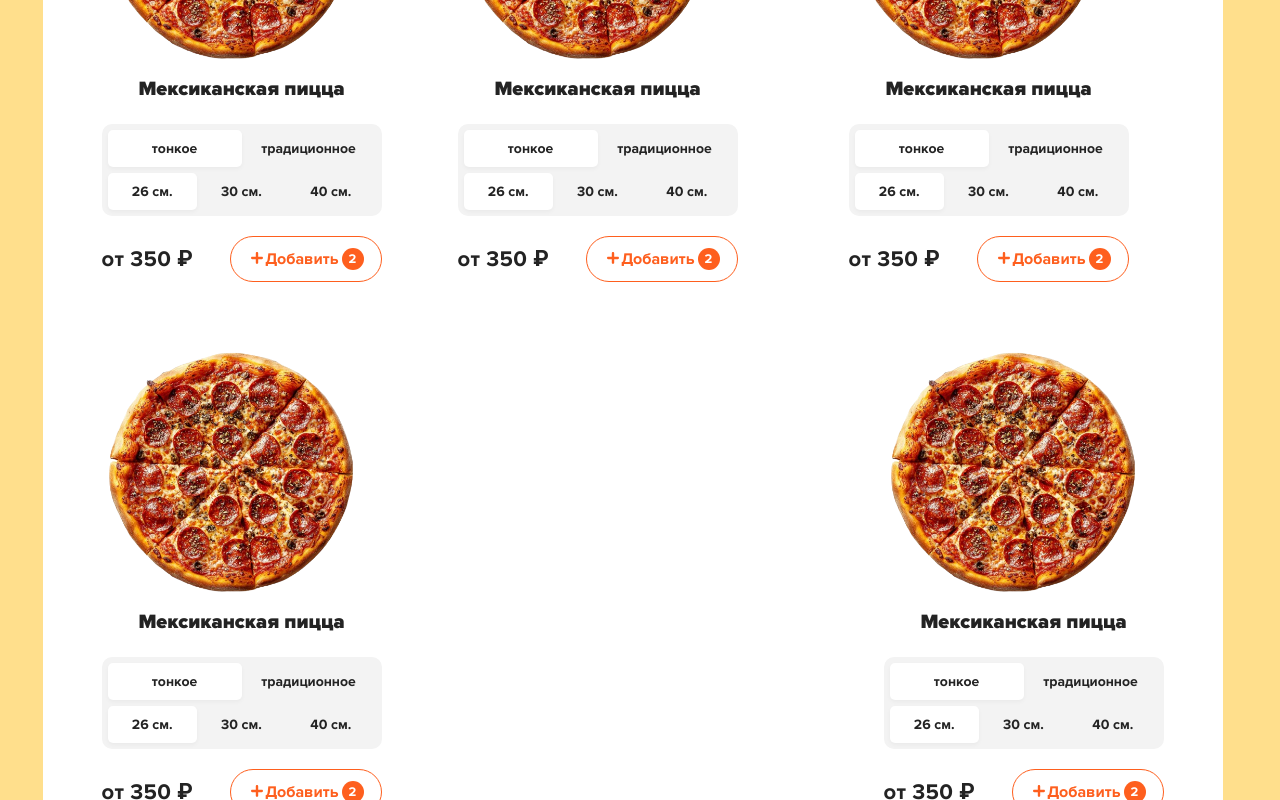
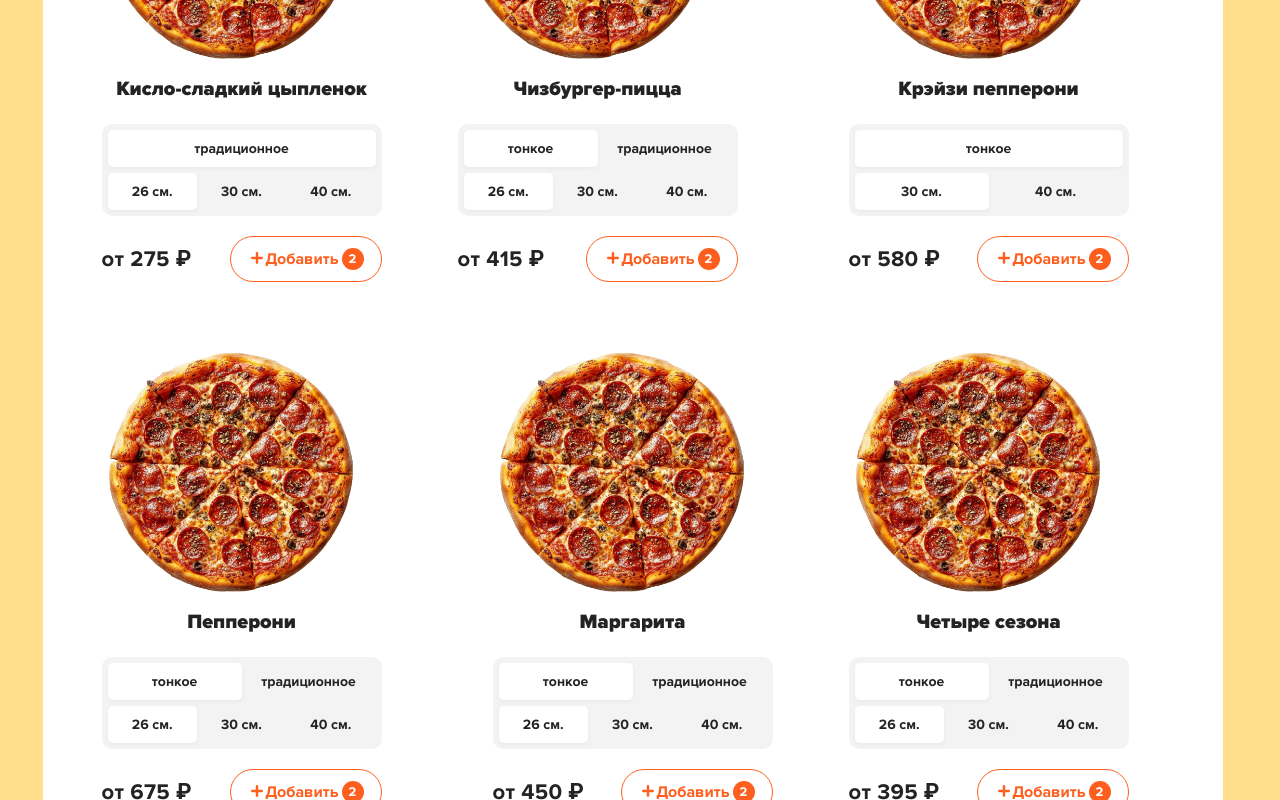
Before and after one commit to thatonesabyrka/react-pizza, a React (Vite) app: page / in a window 1280 px wide. Shown: the part 1100-1900 px from the top of the page. Built offline with nearby package versions, Linux system fonts and the light colour scheme.

Commit message:
feat: make PizzaBlock dynamic with state and mapping

```diff
--- a/src/App.tsx
+++ b/src/App.tsx
@@ -3,7 +3,112 @@ import { Categories } from './components/Categories'
 import { Sort } from './components/Sort'
 import { PizzaBlock } from './components/PizzaBlock'
 
+import pizzaImage from './assets/img/pizza.png'
+
 export const App = () => {
+  const pizzas = [
+    {
+      id: 0,
+      imageUrl: pizzaImage,
+      title: 'Пепперони Фреш с перцем',
+      types: [0, 1],
+      sizes: [26, 30, 40],
+      price: 803,
+      category: 0,
+      rating: 4,
+    },
+    {
+      id: 1,
+      imageUrl: pizzaImage,
+      title: 'Сырная',
+      types: [0],
+      sizes: [26, 40],
+      price: 245,
+      category: 0,
+      rating: 6,
+    },
+    {
+      id: 2,
+      imageUrl: pizzaImage,
+      title: 'Цыпленок барбекю',
+      types: [0],
+      sizes: [26, 40],
+      price: 295,
+      category: 1,
+      rating: 4,
+    },
+    {
+      id: 3,
+      imageUrl: pizzaImage,
+      title: 'Кисло-сладкий цыпленок',
+      types: [1],
+      sizes: [26, 30, 40],
+      price: 275,
+      category: 2,
+      rating: 2,
+    },
+    {
+      id: 4,
+      imageUrl: pizzaImage,
+      title: 'Чизбургер-пицца',
+      types: [0, 1],
+      sizes: [26, 30, 40],
+      price: 415,
+      category: 3,
+      rating: 8,
+    },
+    {
+      id: 5,
+      imageUrl: pizzaImage,
+      title: 'Крэйзи пепперони',
+      types: [0],
+      sizes: [30, 40],
+      price: 580,
+      category: 2,
+      rating: 2,
+    },
+    {
+      id: 6,
+      imageUrl: pizzaImage,
+      title: 'Пепперони',
+      types: [0, 1],
+      sizes: [26, 30, 40],
+      price: 675,
+      category: 1,
+      rating: 9,
+    },
+    {
+      id: 7,
+      imageUrl: pizzaImage,
+      title: 'Маргарита',
+      types: [0, 1],
+      sizes: [26, 30, 40],
+      price: 450,
+      category: 4,
+      rating: 10,
+    },
+    {
+      id: 8,
+      imageUrl: pizzaImage,
+      title: 'Четыре сезона',
+      types: [0, 1],
+      sizes: [26, 30, 40],
+      price: 395,
+      category: 5,
+      rating: 10,
+    },
+    {
+      id: 9,
+      imageUrl: pizzaImage,
+      title: 'Овощи и грибы 🌱',
+      types: [0, 1],
+      sizes: [26, 30, 40],
+      price: 285,
+      category: 5,
+      rating: 7,
+    },
+  ]
+
   return (
     <div className="wrapper">
       <Header />
@@ -15,8 +120,8 @@ export const App = () => {
           </div>
           <h2 className="content__title">Все пиццы</h2>
           <div className="content__items">
-            {[...Array(8)].map((_, i) => (
-              <PizzaBlock key={i} title="Мексиканская пицца" price={350} />
+            {pizzas.map((pizza) => (
+              <PizzaBlock key={pizza.id} {...pizza} />
             ))}
           </div>
         </div>
--- a/src/components/PizzaBlock.tsx
+++ b/src/components/PizzaBlock.tsx
@@ -1,24 +1,53 @@
-import pizzaImage from '../assets/img/pizza.png'
+import clsx from 'clsx'
+import { useState } from 'react'
 
 interface PizzaBlockProps {
+  id: number
+  imageUrl: string
   title: string
+  types: number[]
+  sizes: number[]
   price: number
 }
 
-export const PizzaBlock = ({ title, price }: PizzaBlockProps) => {
+export const PizzaBlock = ({
+  imageUrl,
+  title,
+  types,
+  sizes,
+  price,
+}: PizzaBlockProps) => {
+  const [activeType, setActiveType] = useState(types[0])
+  const [activeSize, setActiveSize] = useState(sizes[0])
+
+  const typesNames = ['тонкое', 'традиционное']
+
   return (
     <div className="pizza-block">
-      <img className="pizza-block__image" src={pizzaImage} alt="Pizza" />
+      <img className="pizza-block__image" src={imageUrl} alt="Pizza" />
       <h4 className="pizza-block__title">{title}</h4>
       <div className="pizza-block__selector">
         <ul>
-          <li className="active">тонкое</li>
-          <li>традиционное</li>
+          {types.map((typeId) => (
+            <li
+              key={typeId}
+              className={clsx({ active: activeType === typeId })}
+              onClick={() => setActiveType(typeId)}
+            >
+              {typesNames[typeId]}
+            </li>
+          ))}
         </ul>
         <ul>
-          <li className="active">26 см.</li>
-          <li>30 см.</li>
-          <li>40 см.</li>
+          {sizes.map((size) => (
+            <li
+              key={size}
+              className={clsx({ active: activeSize === size })}
+              onClick={() => setActiveSize(size)}
+            >
+              {size} см.
+            </li>
+          ))}
         </ul>
       </div>
       <div className="pizza-block__bottom">
```
